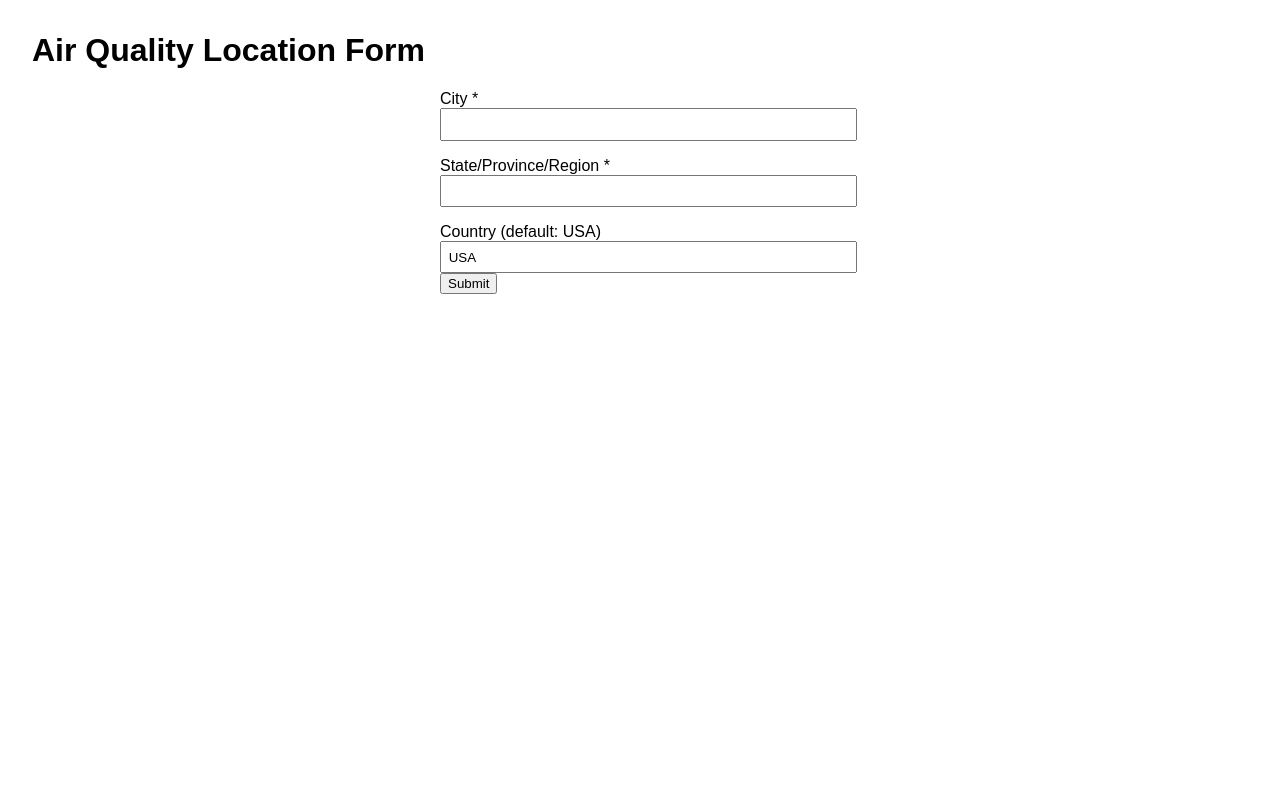
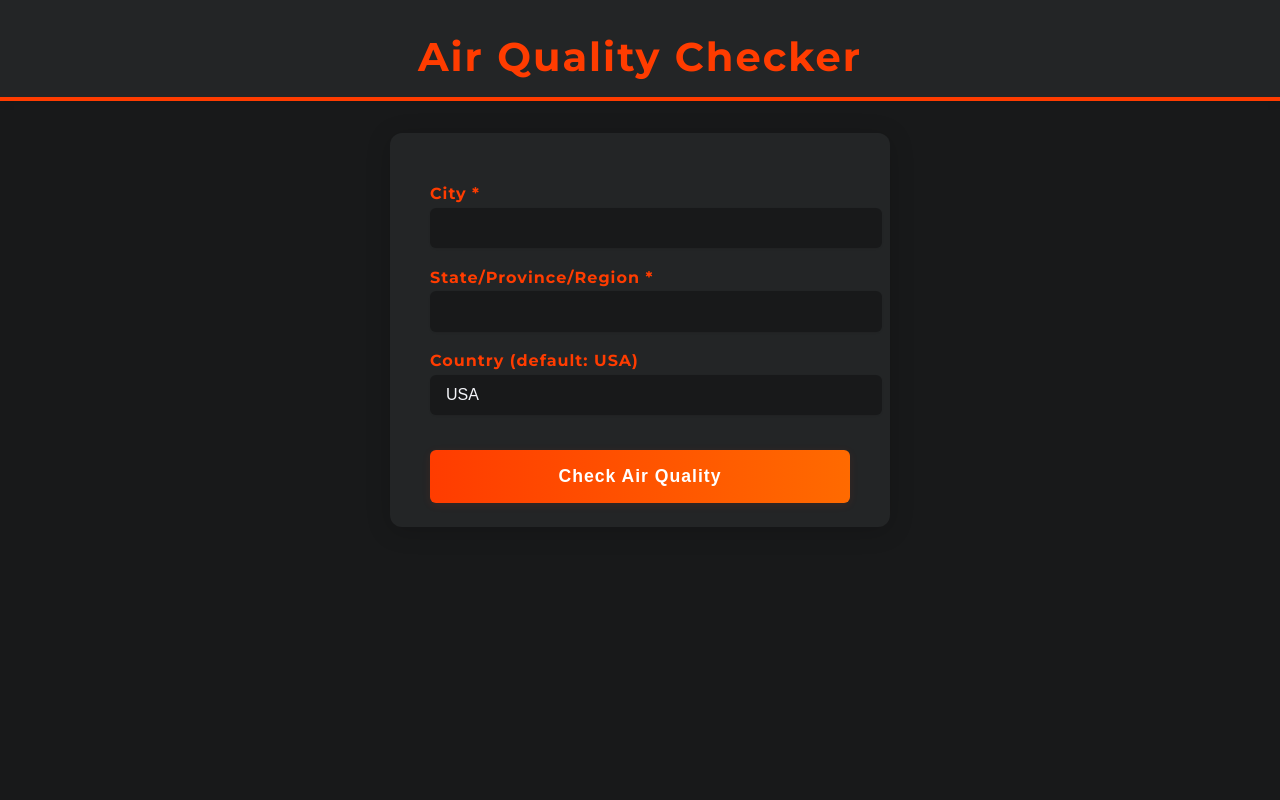
Before and after one commit to gabehoffman/AirQualityChecker-basic, a Django app: page / in a window 1280 px wide. Run offline with Django 4.2, Linux system fonts and the light colour scheme.

Commit message:
give it a fresh Verge look

```diff
--- a/aqform/templates/aqform/form.html
+++ b/aqform/templates/aqform/form.html
@@ -3,18 +3,127 @@
 <head>
     <meta charset="UTF-8">
     <title>Air Quality Checker</title>
+    <link href="https://fonts.googleapis.com/css2?family=Montserrat:wght@700;400&display=swap" rel="stylesheet">
     <style>
-        body { font-family: Arial, sans-serif; margin: 2em; }
-        form { max-width: 400px; margin: auto; }
-        label { display: block; margin-top: 1em; }
-        input[type="text"] { width: 100%; padding: 0.5em; }
-        .success { color: green; margin-top: 1em; }
-        .errorlist, .error { color: red; }
-        .aqi-box { border: 1px solid #ccc; padding: 1em; margin-top: 2em; background: #f9f9f9; }
+        body {
+            background: #18191A;
+            color: #F5F6FA;
+            font-family: 'Montserrat', Arial, sans-serif;
+            margin: 0;
+            min-height: 100vh;
+        }
+        header {
+            background: #232526;
+            border-bottom: 4px solid #FF3C00;
+            padding: 2rem 0 1rem 0;
+            text-align: center;
+            box-shadow: 0 2px 8px rgba(0,0,0,0.08);
+        }
+        header h1 {
+            font-size: 2.5rem;
+            font-weight: 700;
+            letter-spacing: 2px;
+            color: #FF3C00;
+            margin: 0;
+        }
+        main {
+            display: flex;
+            flex-direction: column;
+            align-items: center;
+            margin-top: 2rem;
+        }
+        form {
+            background: #232526;
+            border-radius: 12px;
+            box-shadow: 0 4px 24px rgba(0,0,0,0.18);
+            padding: 2rem 2.5rem 1.5rem 2.5rem;
+            max-width: 420px;
+            width: 100%;
+            margin-bottom: 2rem;
+        }
+        label {
+            display: block;
+            margin-top: 1.2em;
+            font-weight: 600;
+            color: #FF3C00;
+            letter-spacing: 1px;
+        }
+        input[type="text"] {
+            width: 100%;
+            padding: 0.7em 1em;
+            margin-top: 0.3em;
+            border: none;
+            border-radius: 6px;
+            background: #18191A;
+            color: #F5F6FA;
+            font-size: 1rem;
+            box-shadow: 0 1px 2px rgba(0,0,0,0.08);
+            outline: none;
+            transition: box-shadow 0.2s;
+        }
+        input[type="text"]:focus {
+            box-shadow: 0 0 0 2px #FF3C00;
+        }
+        button[type="submit"] {
+            margin-top: 2em;
+            width: 100%;
+            padding: 0.9em 0;
+            background: linear-gradient(90deg, #FF3C00 0%, #FF6A00 100%);
+            color: #fff;
+            font-size: 1.1rem;
+            font-weight: 700;
+            border: none;
+            border-radius: 6px;
+            cursor: pointer;
+            letter-spacing: 1px;
+            box-shadow: 0 2px 8px rgba(255,60,0,0.10);
+            transition: background 0.2s;
+        }
+        button[type="submit"]:hover {
+            background: linear-gradient(90deg, #FF6A00 0%, #FF3C00 100%);
+        }
+        .errorlist, .error {
+            color: #FF3C00;
+            background: #2A1A18;
+            border-left: 4px solid #FF3C00;
+            padding: 0.7em 1em;
+            border-radius: 6px;
+            margin-bottom: 1em;
+        }
+        .aqi-box {
+            background: #232526;
+            border-radius: 12px;
+            box-shadow: 0 4px 24px rgba(0,0,0,0.18);
+            padding: 2rem 2.5rem 1.5rem 2.5rem;
+            margin-top: 1.5em;
+            max-width: 420px;
+            width: 100%;
+            color: #F5F6FA;
+            border-left: 6px solid #FF3C00;
+        }
+        .aqi-box h2 {
+            color: #FF3C00;
+            font-size: 1.5rem;
+            margin-bottom: 1em;
+            font-weight: 700;
+        }
+        .aqi-box p {
+            font-size: 1.1rem;
+            margin: 0.7em 0;
+            letter-spacing: 0.5px;
+        }
+        @media (max-width: 600px) {
+            form, .aqi-box {
+                padding: 1.2rem 0.7rem;
+            }
+        }
     </style>
 </head>
 <body>
-    <h1>Air Quality Location Form</h1>
+    <header>
+        <h1>Air Quality Checker</h1>
+    </header>
+    <main>
         {% if error %}
             <div class="error">{{ error }}</div>
         {% endif %}
@@ -27,7 +136,7 @@
             {{ form.state }}
             <label for="id_country">Country (default: USA)</label>
             {{ form.country }}
-        <button type="submit">Submit</button>
+            <button type="submit">Check Air Quality</button>
         </form>
         {% if aqi is not None %}
         <div class="aqi-box">
@@ -38,6 +147,7 @@
             <p><strong>Health Advisory:</strong> {{ advisory }}</p>
         </div>
         {% endif %}
+    </main>
     <script>
         // Basic client-side validation
         document.querySelector('form').onsubmit = function(e) {
```
Lines whose indentation alone changed are shown as unchanged.
